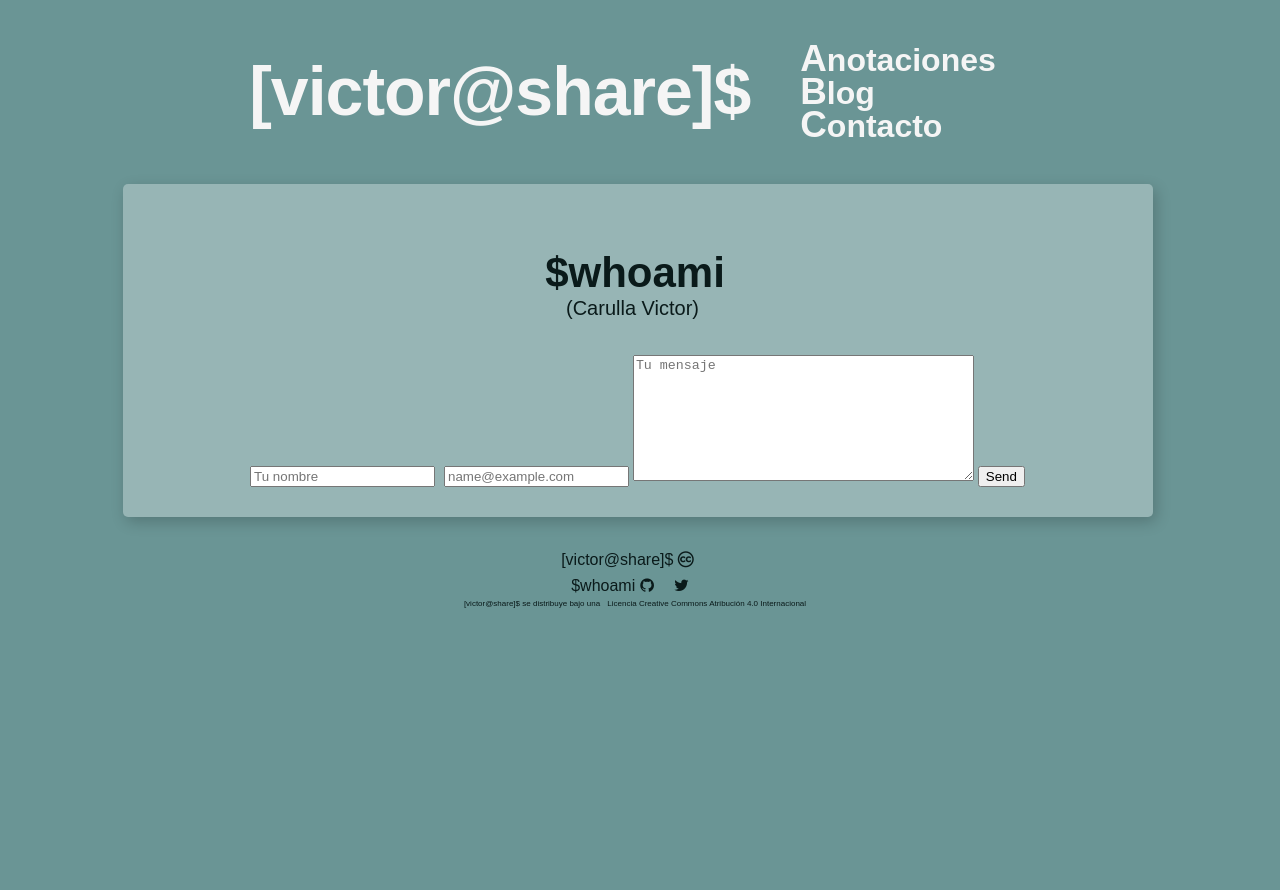
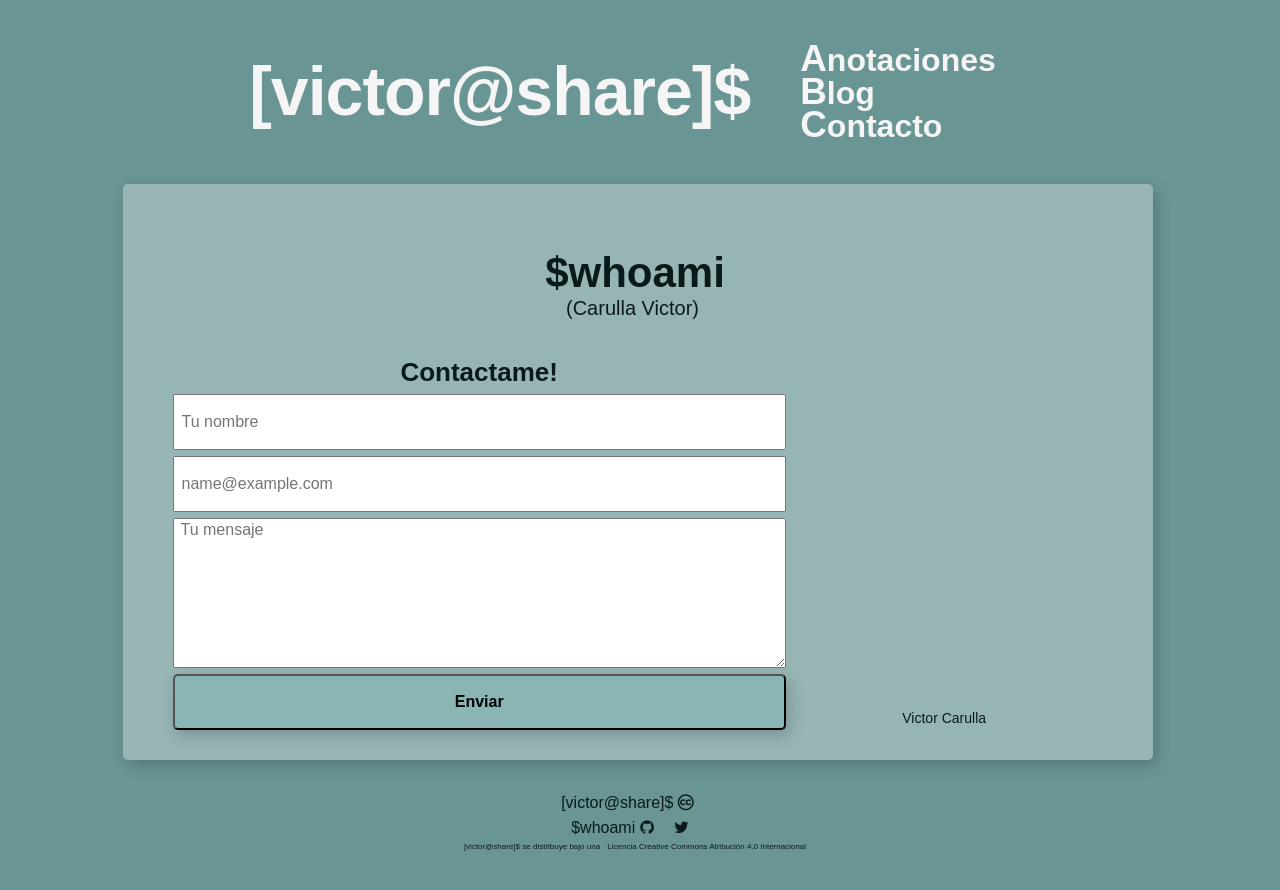
Before and after one commit to vcarulla/victor-share, a Jekyll site: the page built from pages/contact.html, in a window 1280 px wide. Shown: the top 890 px of the page. Built offline with Jekyll 4.4.1, drawn with Linux system fonts in a browser that asks for light colours; nearby versions of some CDN libraries; some web fonts are replaced; comment, search, counter and statistics services are not loaded.

Commit message:
create custom contact page

```diff
--- a/_config.yml
+++ b/_config.yml
@@ -8,8 +8,8 @@
 # Site settings
 title: [victor@share]
 description: Un sitio mas, pero mio.
-baseurl: "/victor-share" # the subpath of your site, e.g. /blog
-url: "vcarulla.git-hub.io" # the base hostname & protocol for your site
+# baseurl: "/victor-share" # the subpath of your site, e.g. /blog
+# url: "vcarulla.git-hub.io" # the base hostname & protocol for your site
 twitter_username: "@victor_carulla"
 github_username:  vcarulla
 name: Carulla Victor
--- a/_layouts/post.html
+++ b/_layouts/post.html
@@ -27,8 +27,8 @@ layout: primary
       }
   }(document, 'script', 'twitter-wjs');
 </script>
-<div class="fb-share-button" data-href="{{site.url}}{{page.url}}" data-layout="button" data-size="large" data-mobile-iframe="true">
-  <a class="fb-xfbml-parse-ignore" target="_blank" href="https://www.facebook.com/sharer/sharer.php?u={{site.url}}&amp;src=sdkpreparse">Compartir</a>
+<div class="fb-share-button" data-href="{{ site.url }}{{ site.baseurl }}{{ page.url }}'" data-layout="button" data-size="large" data-mobile-iframe="true">
+  <a class="fb-xfbml-parse-ignore" target="_blank" href="https://www.facebook.com/sharer/sharer.php?u=&amp;src=sdkpreparse">Compartir</a>
 </div>
 </div>
 <div id="disqus_thread"></div>
--- a/assets/_src/sass/2-modules/_buttons.sass
+++ b/assets/_src/sass/2-modules/_buttons.sass
@@ -12,9 +12,12 @@
     text-align: center
 
     border-radius: 5px
-    background: white
+    background: rgb(137, 181, 181)
     box-shadow: 3px 5px 15px rgba(0,0,0,.2)
 
+    font-family: 'Ubuntu', sans-serif
+    flex: 1
+    margin-top: 3px
 
     &:hover
         box-shadow: 0 4px 8px rgba(0,0,0,.6)
--- /dev/null
+++ b/assets/_src/sass/2-modules/_inputs.sass
@@ -0,0 +1,16 @@
+.contact
+  form
+    input.name, input.mail
+      flex: 1 0 50%
+      height: 50px
+      font-size: 16px
+      text-indent: 5px
+      font-family: 'Ubuntu', sans-serif
+      margin: 3px 0
+
+    textarea.message
+      flex: 1 1 100%
+      font-size: 16px
+      text-indent: 5px
+      font-family: 'Ubuntu', sans-serif
+      margin: 3px 0
--- /dev/null
+++ b/assets/_src/sass/3-sections/_contact.sass
@@ -0,0 +1,20 @@
+.main-contact
+  display: flex
+  flex-direction: row-reverse
+  align-items: flex-end
+  flex-wrap: wrap
+  :first-child
+    margin: 0 5px
+
+  .linkedin
+    flex: 1
+  .contact
+    flex: 2
+    max-width: 100%
+    form
+      display: flex
+      justify-content: center
+      align-items: center
+      flex-wrap: wrap
+      :first-child
+        margin-right: 0px
--- a/assets/_src/sass/main.sass
+++ b/assets/_src/sass/main.sass
@@ -9,9 +9,11 @@
 
 @import '4-layouts/jekyll'
 
+@import '2-modules/inputs'
 @import '2-modules/buttons'
 @import '2-modules/syntax'
 
 @import '3-sections/header'
 @import '3-sections/maincontent'
+@import '3-sections/contact'
 @import '3-sections/footer'
--- a/assets/css/main.css
+++ b/assets/css/main.css
@@ -111,6 +111,23 @@ body {
 img {
   max-width: 100%; }
 
+.contact form input.name, .contact form input.mail {
+  -ms-flex: 1 0 50%;
+      flex: 1 0 50%;
+  height: 50px;
+  font-size: 16px;
+  text-indent: 5px;
+  font-family: 'Ubuntu', sans-serif;
+  margin: 3px 0; }
+
+.contact form textarea.message {
+  -ms-flex: 1 1 100%;
+      flex: 1 1 100%;
+  font-size: 16px;
+  text-indent: 5px;
+  font-family: 'Ubuntu', sans-serif;
+  margin: 3px 0; }
+
 .home-cta {
   font-size: 16px;
   font-weight: bold;
@@ -121,8 +138,12 @@ img {
   transition: all .15s ease-in-out;
   text-align: center;
   border-radius: 5px;
-  background: white;
-  box-shadow: 3px 5px 15px rgba(0, 0, 0, 0.2); }
+  background: #89b5b5;
+  box-shadow: 3px 5px 15px rgba(0, 0, 0, 0.2);
+  font-family: 'Ubuntu', sans-serif;
+  -ms-flex: 1;
+      flex: 1;
+  margin-top: 3px; }
   .home-cta:hover {
     box-shadow: 0 4px 8px rgba(0, 0, 0, 0.6); }
 
@@ -402,6 +423,36 @@ section.maincontent {
         float: none;
         font-size: 1rem; } }
 
+.main-contact {
+  display: -ms-flexbox;
+  display: flex;
+  -ms-flex-direction: row-reverse;
+      flex-direction: row-reverse;
+  -ms-flex-align: end;
+      align-items: flex-end;
+  -ms-flex-wrap: wrap;
+      flex-wrap: wrap; }
+  .main-contact :first-child {
+    margin: 0 5px; }
+  .main-contact .linkedin {
+    -ms-flex: 1;
+        flex: 1; }
+  .main-contact .contact {
+    -ms-flex: 2;
+        flex: 2;
+    max-width: 100%; }
+    .main-contact .contact form {
+      display: -ms-flexbox;
+      display: flex;
+      -ms-flex-pack: center;
+          justify-content: center;
+      -ms-flex-align: center;
+          align-items: center;
+      -ms-flex-wrap: wrap;
+          flex-wrap: wrap; }
+      .main-contact .contact form :first-child {
+        margin-right: 0px; }
+
 section.footer footer {
   text-align: center;
   margin: 30px 0;
--- a/pages/contact.html
+++ b/pages/contact.html
@@ -5,10 +5,21 @@ permalink: /contact/
 ---
 <h2>$whoami <p>(Carulla Victor)</p> </h2>
 
-<form action="https://formspree.io/carulla.victor@gmail.com"
-      method="POST">
-    <input type="text" name="name"  placeholder="Tu nombre" required autocomplete="name">
-    <input type="email" name="_replyto"  placeholder="name@example.com" required autocomplete="email">
-    <textarea name="message" rows="8" cols="40" placeholder="Tu mensaje" required></textarea>
-    <input type="submit" value="Send" required>
-</form>
+<div class="main-contact">
+  <aside class="linkedin">
+      <div class="LI-profile-badge"  data-version="v1" data-size="large" data-locale="es_ES" data-type="vertical" data-theme="light" data-vanity="vcarulla"><a class="LI-simple-link" href='https://ar.linkedin.com/in/vcarulla?trk=profile-badge'>Victor Carulla</a></div>
+  </aside>
+
+  <div class="contact">
+    <h3>Contactame!</h3>
+    <form action="https://formspree.io/carulla.victor@gmail.com"
+          method="POST">
+        <input class="name" type="text" name="name"  placeholder="Tu nombre" required autocomplete="name" />
+        <input class="mail" type="email" name="_replyto"  placeholder="name@example.com" required autocomplete="email" />
+        <textarea class="message" name="message" rows="8" cols="40" placeholder="Tu mensaje" required></textarea>
+        <input type="text" name="_gotcha" style="display:none" />
+        <input class="home-cta" type="submit" value="Enviar" required />
+    </form>
+  </div>
+</div>
+<script type="text/javascript" src="https://platform.linkedin.com/badges/js/profile.js" async defer></script>
```
Also changed, not shown: 9 other files.
